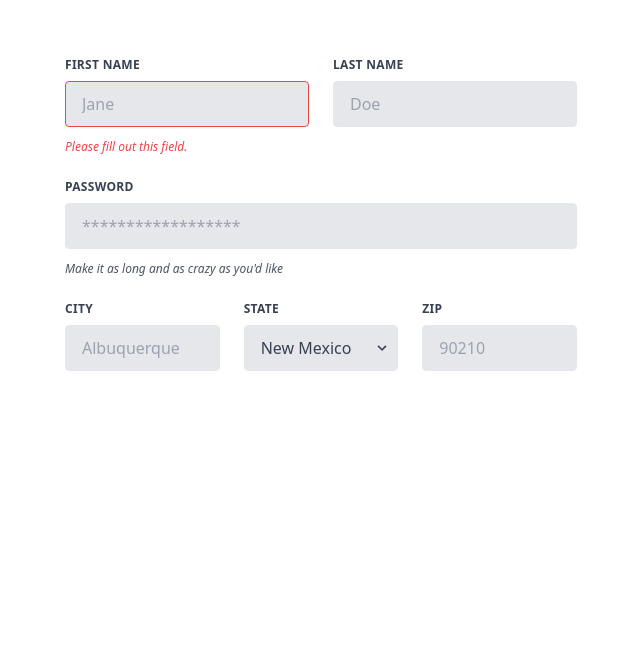
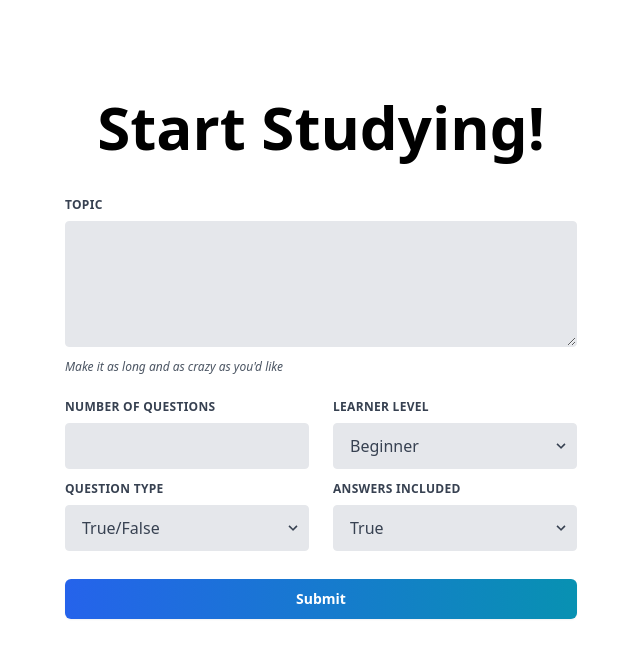
Before and after one commit to Tango404/Study-me, a Next.js app: page / in a window 1280 px wide. Shown: the part 1830-2488 px from the top of the page, without its empty margins (319-959 px from the left). Built offline with nearby package versions, Linux system fonts and the light colour scheme.

Commit message:
Form Completed
? Not submitting data to httpbin

```diff
--- a/components/Hero.jsx
+++ b/components/Hero.jsx
@@ -30,9 +30,15 @@ const Hero = () => {
 					to="learnMore"
 					smooth={true}
 					duration={700}
-					className=" mx-5 hover:cursor-pointer text-sm font-semibold leading-6 text-gray-900"
+					className="mx-5 hover:cursor-pointer text-sm font-semibold leading-6 text-gray-900"
 				>
-					Learn more <span aria-hidden="true">→</span>
+					Learn more{' '}
+					<span
+						className="hidden sm:inline-block"
+						aria-hidden="true"
+					>
+						→
+					</span>
 				</Link>
 			</div>
 			<Link
--- a/components/PromptForm.jsx
+++ b/components/PromptForm.jsx
@@ -2,89 +2,68 @@ import React from 'react';
 
 const PromptForm = () => {
 	return (
-		<section>
+		<section
+			id="promptForm"
+			className="my-80"
+		>
+			<h2 className="head_text text-center p-10">Start Studying!</h2>
 			<form
-				id="promptForm"
-				className="my-80 w-full max-w-lg mx-auto"
+				id="study-form"
+				method="POST"
+				action="https://httpbin.org/post"
+				className="w-full max-w-lg mx-auto"
 			>
-				<div className="flex flex-wrap -mx-3 mb-6">
-					<div className="w-full md:w-1/2 px-3 mb-6 md:mb-0">
-						<label
-							className="block uppercase tracking-wide text-gray-700 text-xs font-bold mb-2"
-							htmlFor="grid-first-name"
-						>
-							First Name
-						</label>
-						<input
-							className="appearance-none block w-full bg-gray-200 text-gray-700 border border-red-500 rounded py-3 px-4 mb-3 leading-tight focus:outline-none focus:bg-white"
-							id="grid-first-name"
-							type="text"
-							placeholder="Jane"
-						/>
-						<p className="text-red-500 text-xs italic">Please fill out this field.</p>
-					</div>
-					<div className="w-full md:w-1/2 px-3">
-						<label
-							className="block uppercase tracking-wide text-gray-700 text-xs font-bold mb-2"
-							htmlFor="grid-last-name"
-						>
-							Last Name
-						</label>
-						<input
-							className="appearance-none block w-full bg-gray-200 text-gray-700 border border-gray-200 rounded py-3 px-4 leading-tight focus:outline-none focus:bg-white focus:border-gray-500"
-							id="grid-last-name"
-							type="text"
-							placeholder="Doe"
-						/>
-					</div>
-				</div>
+				{/* Topic Section */}
 				<div className="flex flex-wrap -mx-3 mb-6">
 					<div className="w-full px-3">
 						<label
 							className="block uppercase tracking-wide text-gray-700 text-xs font-bold mb-2"
-							htmlFor="grid-password"
+							htmlFor="grid-topic"
 						>
-							Password
+							Topic
+						</label>
+						<textarea
+							className="appearance-none block w-full bg-gray-200 text-gray-700 border border-gray-200 rounded py-3 px-4 mb-3 leading-tight focus:outline-none focus:bg-white focus:border-gray-500"
+							id="grid-topic"
+							cols="30"
+							rows="5"
+						></textarea>
+						<p className="text-gray-600 text-xs italic">Make it as long and as crazy as you'd like</p>
+					</div>
+				</div>
+
+				<div className="flex flex-wrap -mx-3 mb-2">
+					{/* Number of questions */}
+					<div className="w-full md:w-1/2 px-3 mb-6 md:mb-0">
+						<label
+							className="block uppercase tracking-wide text-gray-700 text-xs font-bold mb-2"
+							htmlFor="grid-questions"
+						>
+							Number of Questions
 						</label>
 						<input
 							className="appearance-none block w-full bg-gray-200 text-gray-700 border border-gray-200 rounded py-3 px-4 mb-3 leading-tight focus:outline-none focus:bg-white focus:border-gray-500"
-							id="grid-password"
-							type="password"
-							placeholder="******************"
+							id="grid-questions"
+							type="number"
 						/>
-						<p className="text-gray-600 text-xs italic">Make it as long and as crazy as you'd like</p>
 					</div>
-				</div>
-				<div className="flex flex-wrap -mx-3 mb-2">
-					<div className="w-full md:w-1/3 px-3 mb-6 md:mb-0">
+
+					{/* Learner Level*/}
+					<div className="w-full md:w-1/2 px-3 mb-6 md:mb-0">
 						<label
 							className="block uppercase tracking-wide text-gray-700 text-xs font-bold mb-2"
-							htmlFor="grid-city"
+							htmlFor="grid-learner"
 						>
-							City
-						</label>
-						<input
-							className="appearance-none block w-full bg-gray-200 text-gray-700 border border-gray-200 rounded py-3 px-4 leading-tight focus:outline-none focus:bg-white focus:border-gray-500"
-							id="grid-city"
-							type="text"
-							placeholder="Albuquerque"
-						/>
-					</div>
-					<div className="w-full md:w-1/3 px-3 mb-6 md:mb-0">
-						<label
-							className="block uppercase tracking-wide text-gray-700 text-xs font-bold mb-2"
-							htmlFor="grid-state"
-						>
-							State
+							Learner Level
 						</label>
 						<div className="relative">
 							<select
 								className="block appearance-none w-full bg-gray-200 border border-gray-200 text-gray-700 py-3 px-4 pr-8 rounded leading-tight focus:outline-none focus:bg-white focus:border-gray-500"
-								id="grid-state"
+								id="grid-learner"
 							>
-								<option>New Mexico</option>
-								<option>Missouri</option>
-								<option>Texas</option>
+								<option>Beginner</option>
+								<option>Intermediate</option>
+								<option>Advanced</option>
 							</select>
 							<div className="pointer-events-none absolute inset-y-0 right-0 flex items-center px-2 text-gray-700">
 								<svg
@@ -97,21 +76,71 @@ const PromptForm = () => {
 							</div>
 						</div>
 					</div>
-					<div className="w-full md:w-1/3 px-3 mb-6 md:mb-0">
+
+					{/* Question Type */}
+					<div className="w-full md:w-1/2 px-3 mb-6 md:mb-0">
 						<label
 							className="block uppercase tracking-wide text-gray-700 text-xs font-bold mb-2"
-							htmlFor="grid-zip"
+							htmlFor="grid-qType"
 						>
-							Zip
+							Question Type
 						</label>
-						<input
-							className="appearance-none block w-full bg-gray-200 text-gray-700 border border-gray-200 rounded py-3 px-4 leading-tight focus:outline-none focus:bg-white focus:border-gray-500"
-							id="grid-zip"
-							type="text"
-							placeholder="90210"
-						/>
+						<div className="relative">
+							<select
+								className="block appearance-none w-full bg-gray-200 border border-gray-200 text-gray-700 py-3 px-4 pr-8 rounded leading-tight focus:outline-none focus:bg-white focus:border-gray-500"
+								id="grid-qType"
+							>
+								<option>True/False</option>
+								<option>Multiple Choice</option>
+								<option>Short Answer</option>
+								<option>Fill In The Blank</option>
+							</select>
+							<div className="pointer-events-none absolute inset-y-0 right-0 flex items-center px-2 text-gray-700">
+								<svg
+									className="fill-current h-4 w-4"
+									xmlns="http://www.w3.org/2000/svg"
+									viewBox="0 0 20 20"
+								>
+									<path d="M9.293 12.95l.707.707L15.657 8l-1.414-1.414L10 10.828 5.757 6.586 4.343 8z" />
+								</svg>
+							</div>
+						</div>
+					</div>
+
+					{/* Answers Included */}
+					<div className="w-full md:w-1/2 px-3 mb-6 md:mb-0">
+						<label
+							className="block uppercase tracking-wide text-gray-700 text-xs font-bold mb-2"
+							htmlFor="grid-answers"
+						>
+							Answers Included
+						</label>
+						<div className="relative">
+							<select
+								className="block appearance-none w-full bg-gray-200 border border-gray-200 text-gray-700 py-3 px-4 pr-8 rounded leading-tight focus:outline-none focus:bg-white focus:border-gray-500"
+								id="grid-answers"
+							>
+								<option>True</option>
+								<option>False</option>
+							</select>
+							<div className="pointer-events-none absolute inset-y-0 right-0 flex items-center px-2 text-gray-700">
+								<svg
+									className="fill-current h-4 w-4"
+									xmlns="http://www.w3.org/2000/svg"
+									viewBox="0 0 20 20"
+								>
+									<path d="M9.293 12.95l.707.707L15.657 8l-1.414-1.414L10 10.828 5.757 6.586 4.343 8z" />
+								</svg>
+							</div>
+						</div>
 					</div>
 				</div>
+				<button
+					type="submit"
+					className="hover:cursor-pointer rounded-md blue_btn hover:shadow-xl ease-in-out duration-300 px-3.5 py-2.5 my-5 text-sm font-semibold text-white shadow-sm hover:bg-indigo-500 focus-visible:outline focus-visible:outline-2 focus-visible:outline-offset-2 focus-visible:outline-indigo-600 w-full text-center"
+				>
+					Submit
+				</button>
 			</form>
 		</section>
 	);
```
